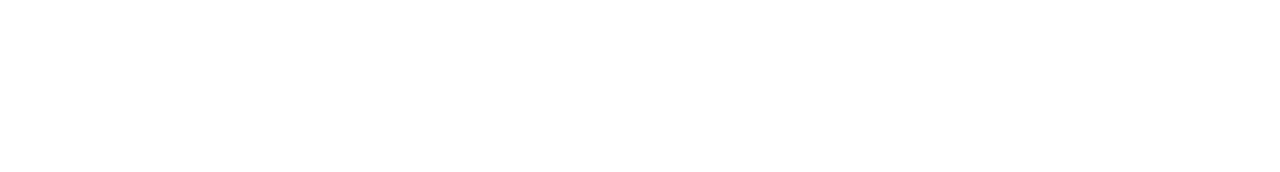
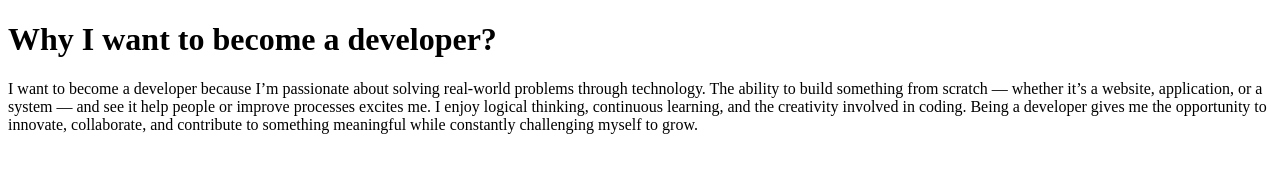
Before and after one commit to acciojob/why-software-Abhisheksingh555, a website: page main.html in a window 1280 px wide. Drawn offline with Linux system fonts and the light colour scheme.

Commit message:
created a submission

```diff
--- a/main.html
+++ b/main.html
@@ -8,6 +8,8 @@
 
 <body>
 	<!-- the entire body must be written by student -->
+	<h1>Why I want to become a developer?</h1>
+	<p>I want to become a developer because I’m passionate about solving real-world problems through technology. The ability to build something from scratch — whether it’s a website, application, or a system — and see it help people or improve processes excites me. I enjoy logical thinking, continuous learning, and the creativity involved in coding. Being a developer gives me the opportunity to innovate, collaborate, and contribute to something meaningful while constantly challenging myself to grow.</p>
     <script type="text/javascript" src="./script.js">
 </script>
 
--- a/script.js
+++ b/script.js
@@ -1 +1 @@
-//your code here
+//your code herehttps://www.svgrepo.com/show/345221/three-dots.svg
```
